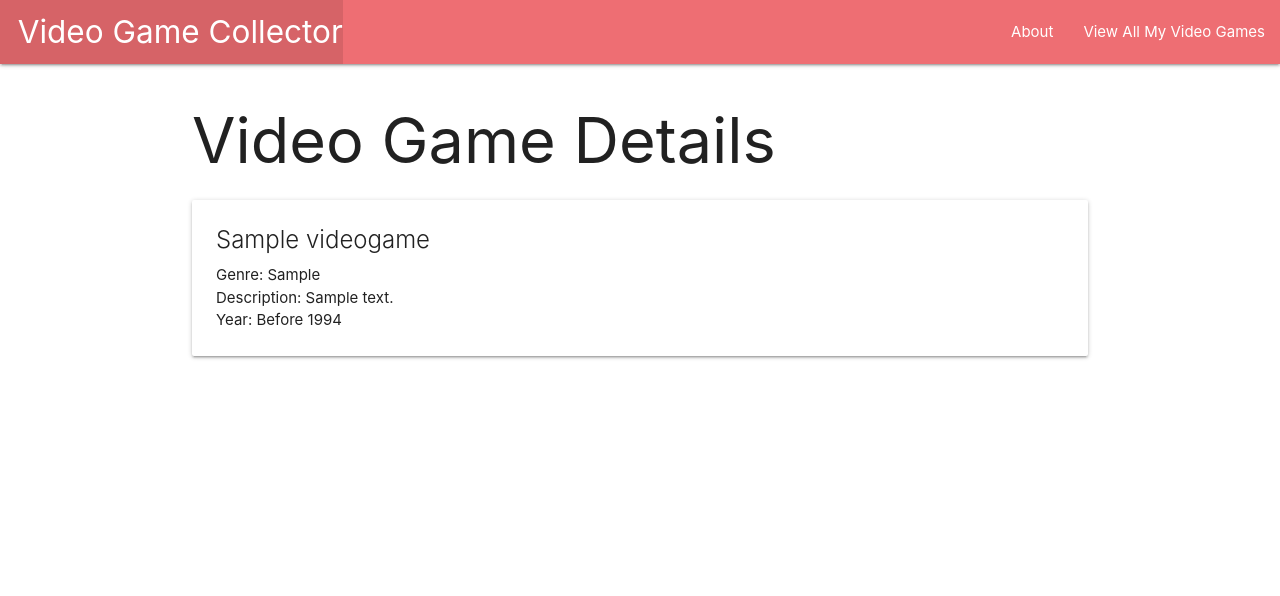
After one commit to robified/django-vgcollector, a Django app: page /videogames/1/ in a window 1280 px wide. The commit adds this page. Shown: the top 596 px of the page. Run offline with Django 3.2, Linux system fonts and the light colour scheme; tables that the repository leaves empty hold one stand-in row (values such as "Sample post").

Commit message:
Complete Detail functionality.

```diff
--- /dev/null
+++ b/main_app/templates/videogames/detail.html
@@ -0,0 +1,19 @@
+{% extends 'base.html' %}
+{% block content %}
+
+<h1>Video Game Details</h1>
+
+<div class="card">
+    <div class="card-content">
+        <span class="card-title">{{ videogame.name }}</span>
+        <p>Genre: {{ videogame.genre }}</p>
+        <p>Description: {{ videogame.description }}</p>
+        {% if videogame.age > 1995 %}
+        <p>Year: {{ videogame.age }}</p>
+        {% else %}
+        <p>Year: Before 1994</p>
+        {% endif %}
+    </div>
+</div>
+
+{% endblock %}
--- a/main_app/templates/videogames/index.html
+++ b/main_app/templates/videogames/index.html
@@ -4,7 +4,8 @@
 <h1>Video Games List</h1>
 
 {% for videogame in videogames %}
-    <div class="card">
+<div class="card">
+    <a href="{% url 'detail' videogame.id %}">
         <div class="card-content">
             <span class="card-title">{{ videogame.name }}</span>
             <p>Genre: {{ videogame.genre }}</p>
@@ -15,7 +16,8 @@
             <p>Year: Before 1994</p>
             {% endif %}
         </div>
-    </div>
+    </a>
+</div>
 {% endfor %}
 
 {% endblock %}
--- a/main_app/urls.py
+++ b/main_app/urls.py
@@ -6,4 +6,6 @@ urlpatterns = [
     path('about/', views.about, name='about'),
     # route for video games index
     path('videogames/', views.videogames_index, name='index'),
+    path('videogames/<int:videogame_id>/', views.videogames_detail, name='detail'),
+
 ]
--- a/main_app/views.py
+++ b/main_app/views.py
@@ -30,3 +30,7 @@ def about(request):
 def videogames_index(request):
     videogames = Videogame.objects.all()
     return render(request, 'videogames/index.html', { 'videogames': videogames })
+
+def videogames_detail(request, videogame_id):
+    videogame = Videogame.objects.get(id=videogame_id)
+    return render(request, 'videogames/detail.html', { 'videogame': videogame })
```
